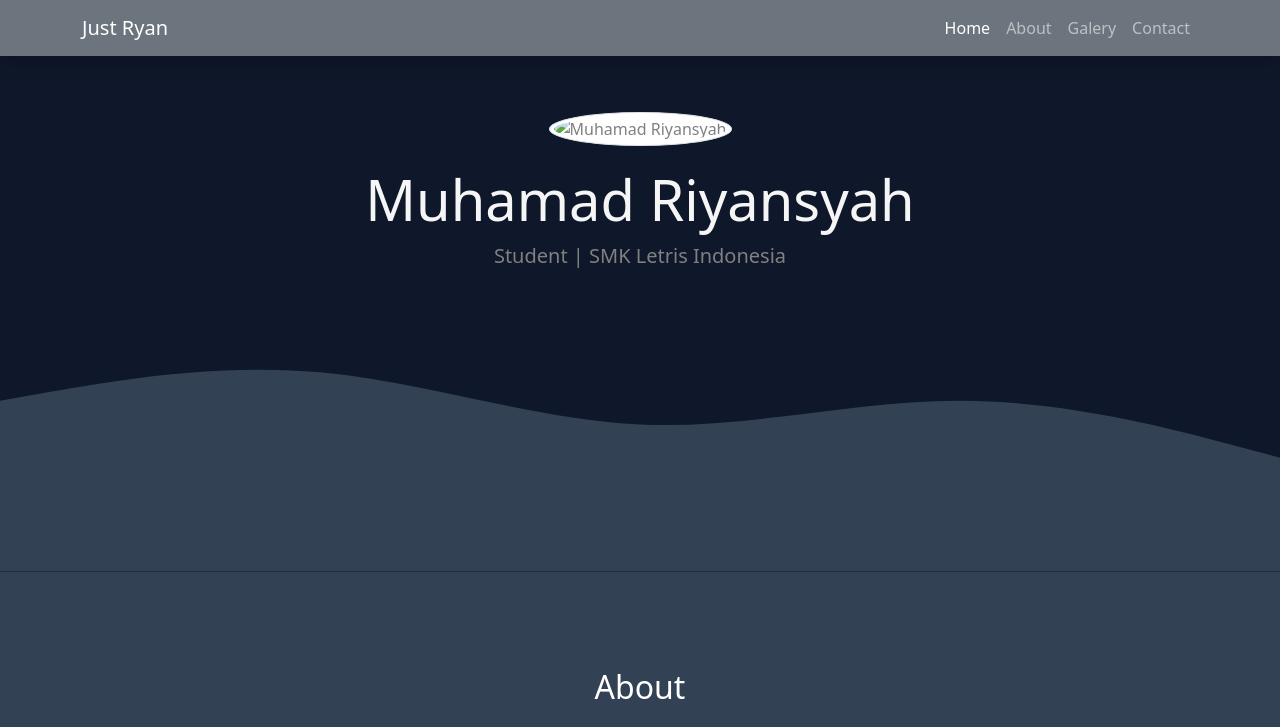
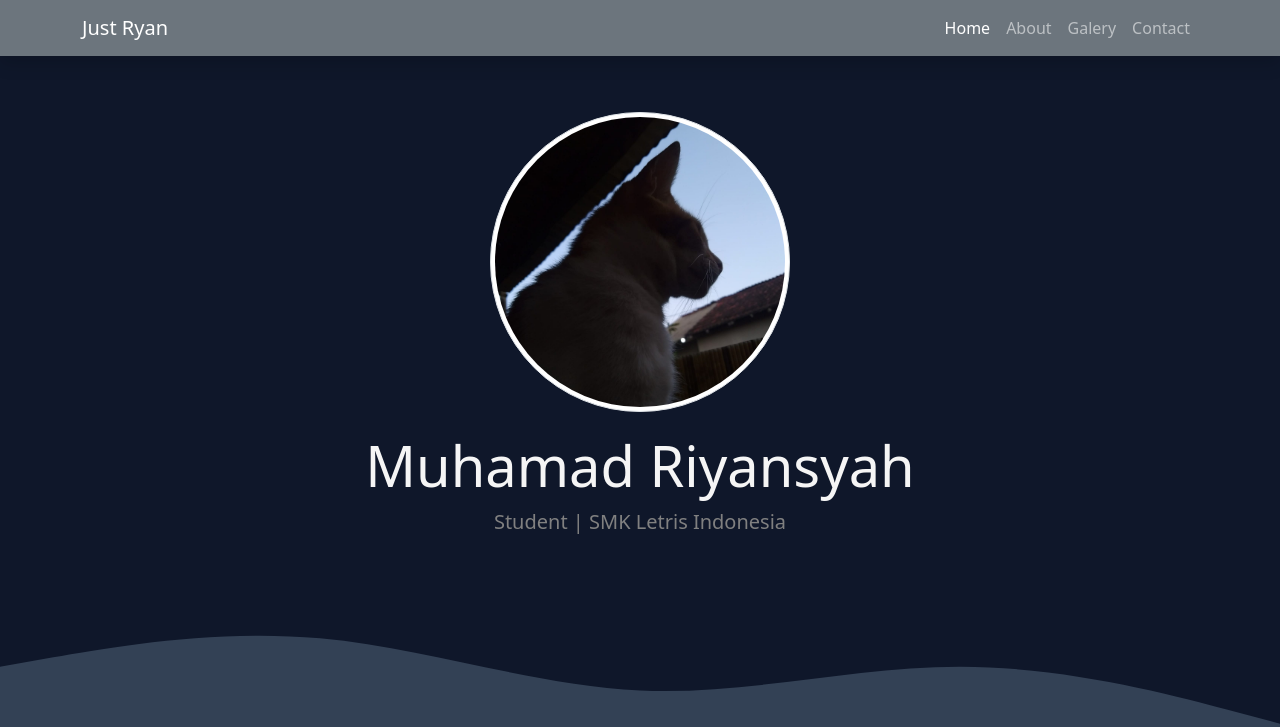
Before and after one commit to RianDoang/Portfolio-Bootstrap, a plain HTML site: page index.html in a window 1280 px wide. Shown: the top 727 px of the page. Drawn offline with nearby package versions, Linux system fonts and the light colour scheme; the site is published under a folder, as on GitHub Pages, so addresses that start at the root find nothing.

Commit message:
Perbaikan

```diff
--- a/index.html
+++ b/index.html
@@ -37,7 +37,7 @@
 
     <!-- Jumbotron -->
     <section class="jumbotron text-center">
-      <img src="/img/Profile/meow.jfif" alt="Muhamad Riyansyah" width="300" class="rounded-circle img-thumbnail" />
+      <img src="./img/Profile/meow.jfif" alt="Muhamad Riyansyah" width="300" class="rounded-circle img-thumbnail">
       <h1 class="display-4 MR">Muhamad Riyansyah</h1>
       <p class="lead">Student | SMK Letris Indonesia</p>
       <svg xmlns="http://www.w3.org/2000/svg" viewBox="0 0 1440 320">
```
